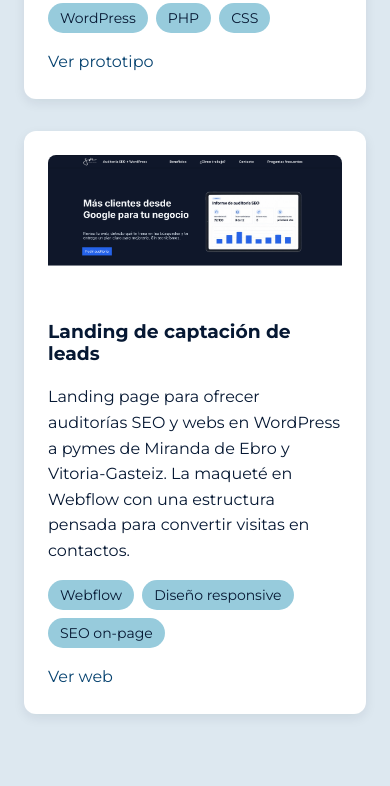
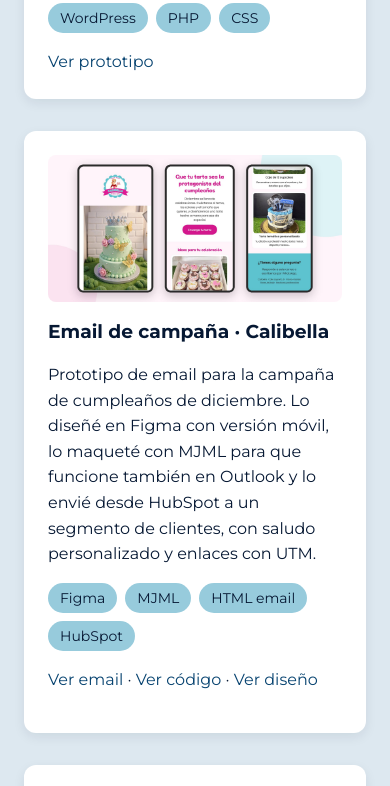
Before and after one commit to snontol/nontol.dev, a plain HTML site: page index.html in a window 390 px wide. Shown: the part 1796-2582 px from the top of the page. Drawn offline with Linux system fonts and the light colour scheme.

Commit message:
Añade proyecto Email de campaña Calibella y actualiza CV

```diff
--- a/index.html
+++ b/index.html
@@ -92,6 +92,25 @@
                             prototipo</a>
                     </article>
 
+                                        <article class="project-card">
+                        <img src="assets/img/email-calibella.jpg"
+                            alt="Email de campaña de Calibella en versión móvil, con una tarta de cumpleaños y dos productos">
+                        <h3>Email de campaña · Calibella</h3>
+                        <p>Prototipo de email para la campaña de cumpleaños de diciembre. Lo diseñé en Figma con versión
+                            móvil, lo maqueté con MJML para que funcione también en Outlook y lo envié desde HubSpot a un
+                            segmento de clientes, con saludo personalizado y enlaces con UTM.</p>
+                        <ul class="tech-list">
+                            <li>Figma</li>
+                            <li>MJML</li>
+                            <li>HTML email</li>
+                            <li>HubSpot</li>
+                        </ul>
+                        <p><a href="https://snontol.github.io/email-calibella/" target="_blank" rel="noopener noreferrer">Ver email</a> ·
+                        <a href="https://github.com/snontol/email-calibella" target="_blank" rel="noopener noreferrer">Ver código</a> ·
+                        <a href="https://www.figma.com/design/0YV0BCnOKbEtu9O8tQzgts/Email-Calibella-%E2%80%93-Cumplea%C3%B1os-diciembre?node-id=0-1&t=ObVtErXX8TxAAOKq-1" target="_blank" rel="noopener noreferrer">Ver diseño</a>
+                        </p>
+                    </article>
+
                     <article class="project-card">
                         <img src="assets/img/landing-seo.jpg"
                             alt="Landing page de servicios de auditoría SEO y diseño web para pymes">
@@ -135,6 +154,10 @@
                 <li>Git</li>
                 <li>GitHub</li>
                 <li>Webflow</li>
+                <li>Figma</li>
+                <li>Elementor</li>
+                <li>MJML</li>
+                <li>HubSpot</li>
             </ul>
         </section>
 
```
Also changed, not shown: en/index.html (+23 -0 lines), assets/img/email-calibella.jpg (added), 2 other files.
